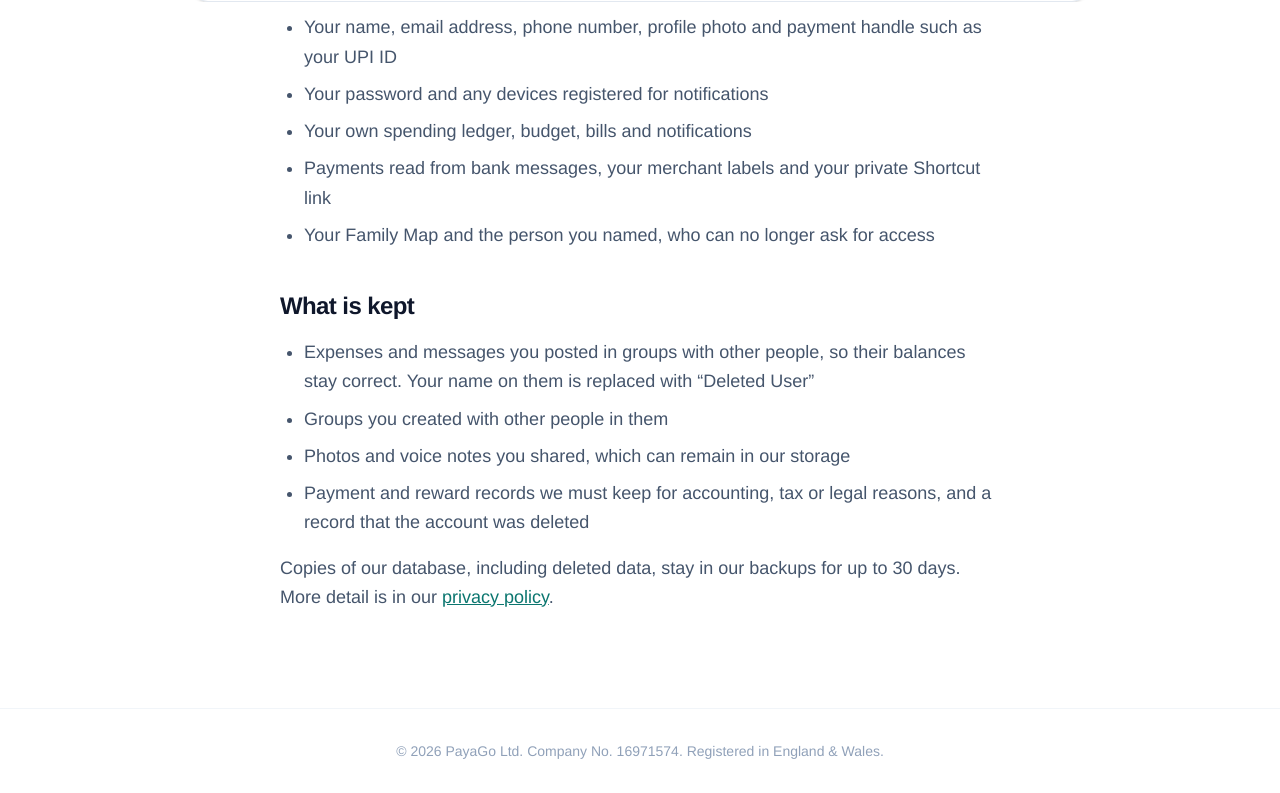
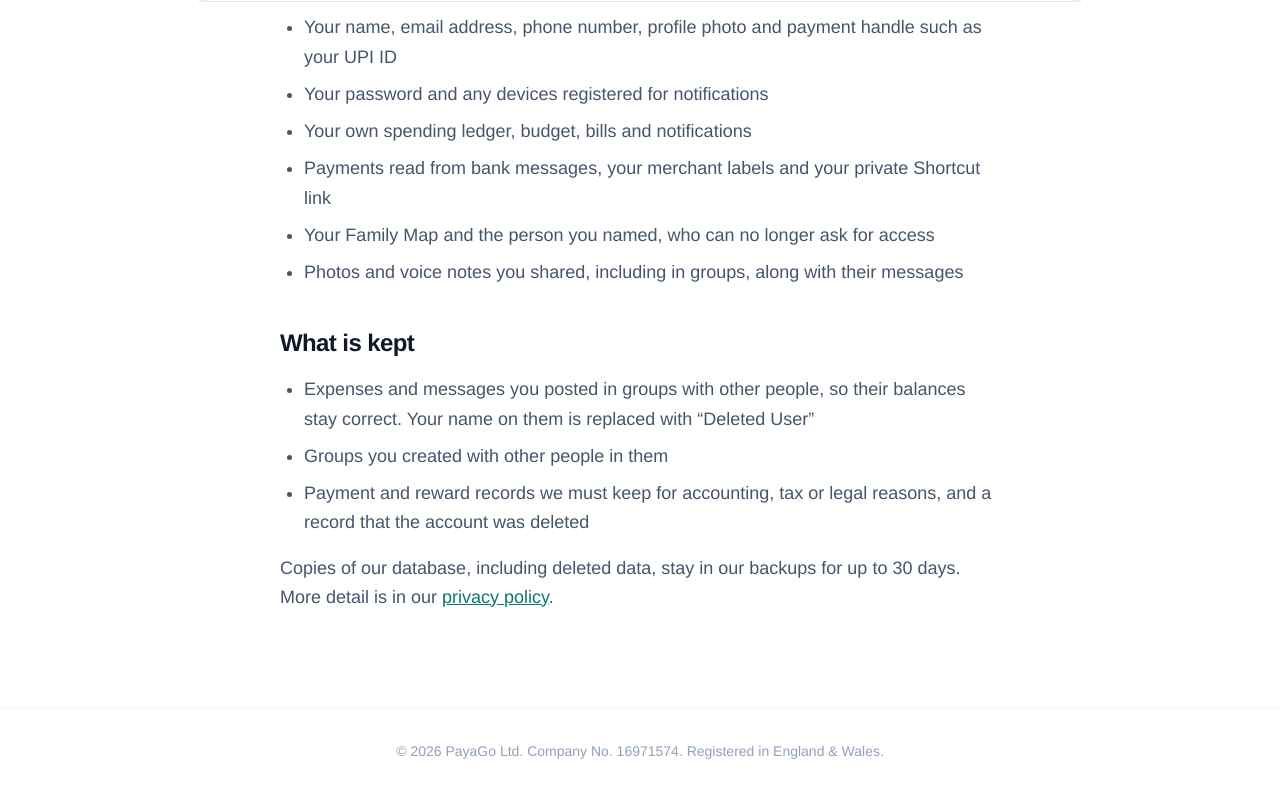
Before and after one commit to joshua1787/Payago-Landing-ui, a Next.js app: page /delete-account in a window 1280 px wide. Shown: the part 782-1575 px from the top of the page. Built offline with nearby package versions, Linux system fonts and the light colour scheme.

Commit message:
Delete account page: photos and voice notes are now removed
Co-Authored-By: Claude Opus 5.5 <noreply@anthropic.com>
Claude-Session: https://claude.ai/code/session_017DWPe5DxJM1Fdwi29oW4zt

```diff
--- a/app/delete-account/page.tsx
+++ b/app/delete-account/page.tsx
@@ -27,12 +27,12 @@ const DELETED = [
     "Your own spending ledger, budget, bills and notifications",
     "Payments read from bank messages, your merchant labels and your private Shortcut link",
     "Your Family Map and the person you named, who can no longer ask for access",
+    "Photos and voice notes you shared, including in groups, along with their messages",
 ]
 
 const KEPT = [
     "Expenses and messages you posted in groups with other people, so their balances stay correct. Your name on them is replaced with “Deleted User”",
     "Groups you created with other people in them",
-    "Photos and voice notes you shared, which can remain in our storage",
     "Payment and reward records we must keep for accounting, tax or legal reasons, and a record that the account was deleted",
 ]
 
```
